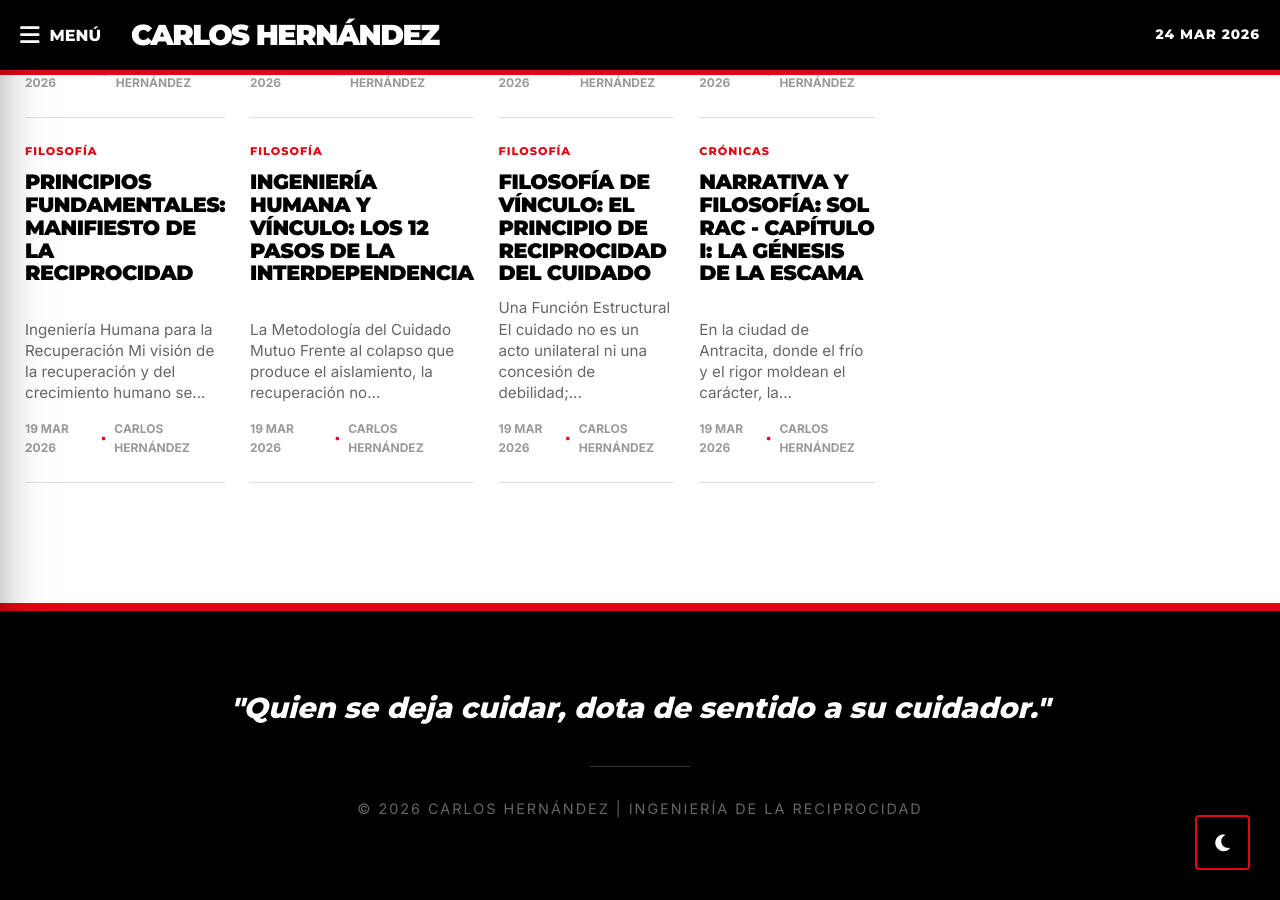
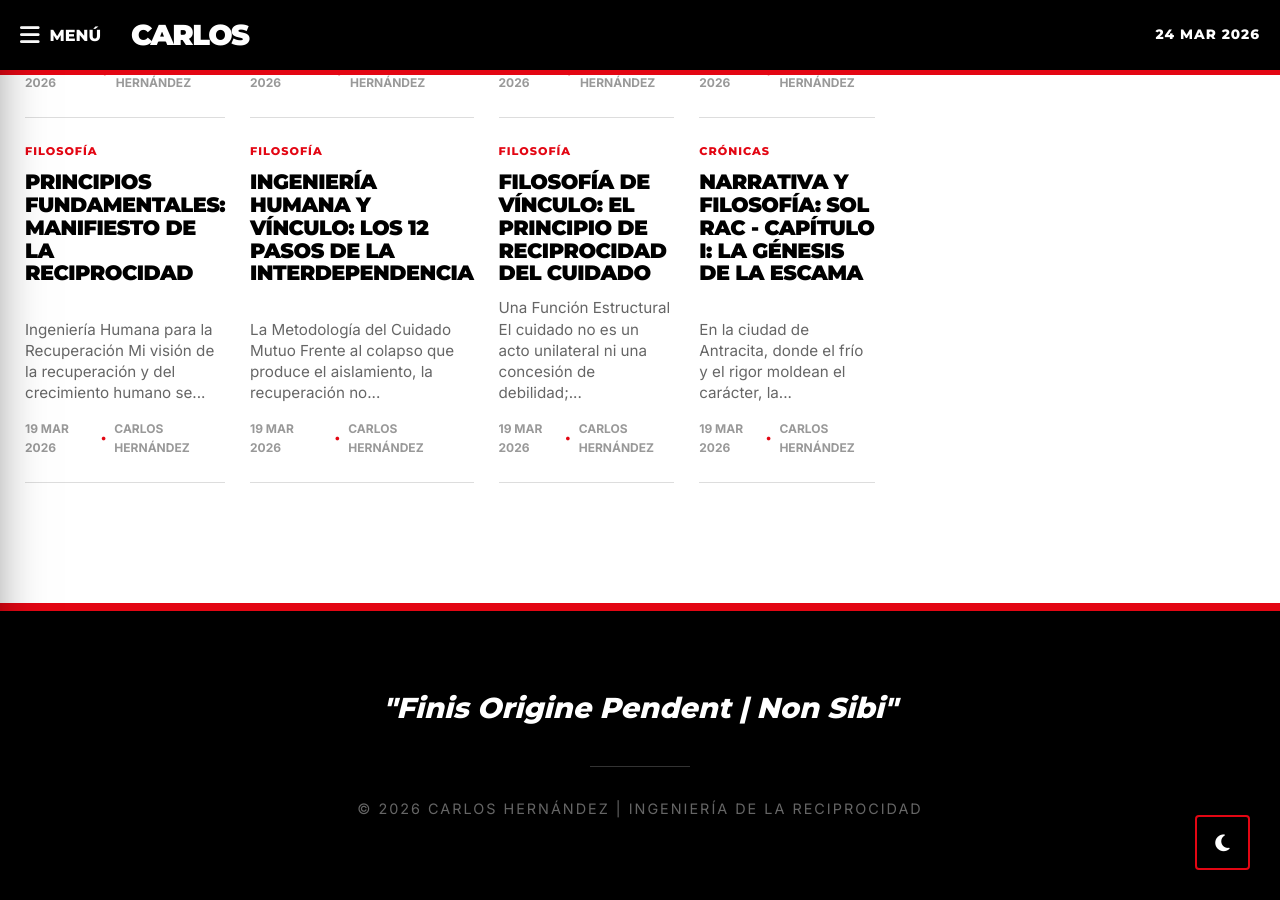
Before and after one commit to cafrhein/muro, a Jekyll site: the page built from index.html, in a window 1280 px wide and 900 px high, scrolled down 585 px. Built offline with Jekyll 4.4.1, drawn with Linux system fonts in a browser that asks for light colours.

Commit message:
Update default.html

```diff
--- a/_layouts/default.html
+++ b/_layouts/default.html
@@ -47,7 +47,7 @@
                 </button>
 
                 <a href="/" style="text-decoration: none; color: #fff;">
-                    <div class="rt-logo" style="font-size: 1.8rem; letter-spacing: -1.5px;">CARLOS HERNÁNDEZ</div>
+                    <div class="rt-logo" style="font-size: 1.8rem; letter-spacing: -1.5px;">CARLOS</div>
                 </a>
             </div>
 
@@ -89,7 +89,7 @@
         <div style="max-width: 1000px; margin: 0 auto;">
             <blockquote style="margin: 0 0 40px 0; padding: 0;">
                 <p style="font-family: 'Montserrat', sans-serif; font-weight: 800; font-size: 1.8rem; font-style: italic; line-height: 1.2; color: #fff;">
-                    "Quien se deja cuidar, dota de sentido a su cuidador."
+                    "Finis Origine Pendent | Non Sibi"
                 </p>
             </blockquote>
 
```
Also changed, not shown: other parts of _layouts/default.html (+1 -1 lines).
